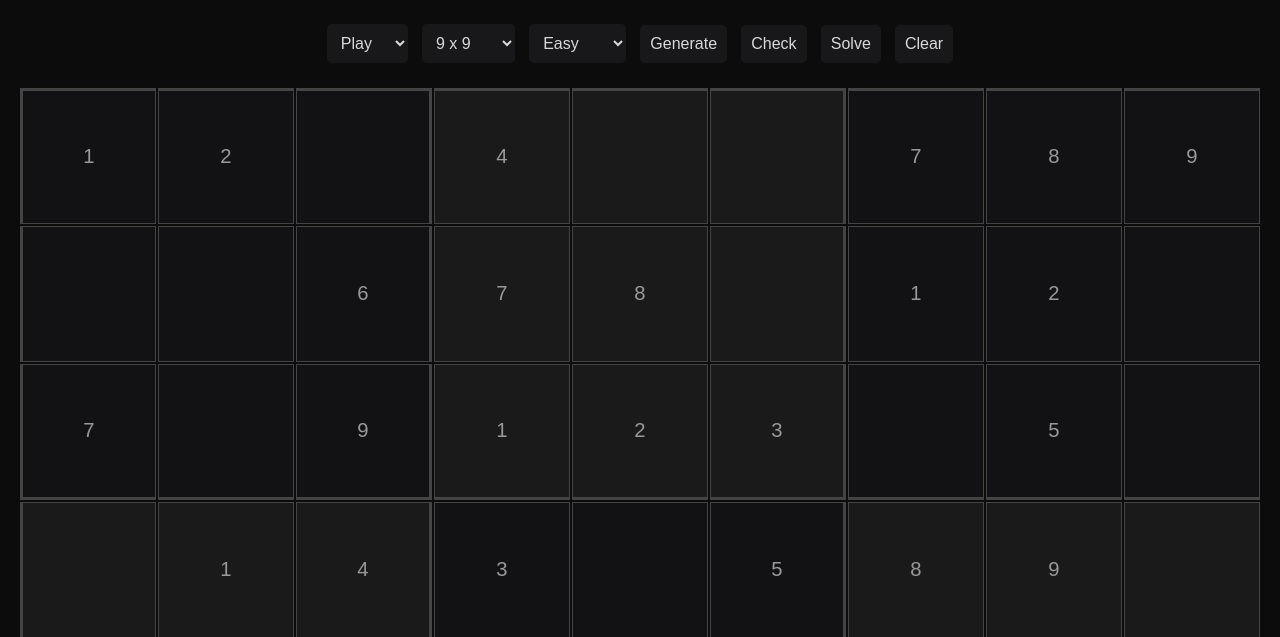
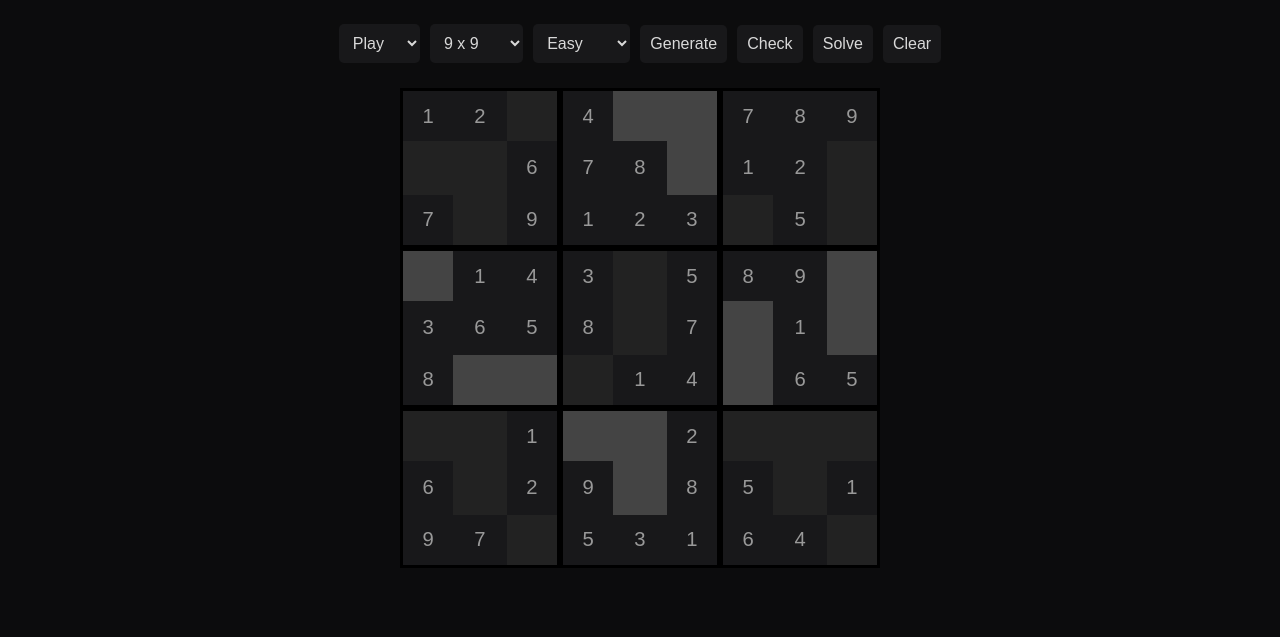
Before and after one commit to louaydavid/Sudoku-, a plain HTML site: page index.html in a window 1280 px wide. Shown: the part 87-724 px from the top of the page. Drawn offline with Linux system fonts and the light colour scheme.

Commit message:
Add files via upload

```diff
--- a/index.html
+++ b/index.html
@@ -2,18 +2,18 @@
 <html lang="en">
 <head>
   <meta charset="UTF-8" />
-  <meta name="viewport" content="width=device-width, initial-scale=1.0"/>
+  <meta name="viewport" content="width=device-width, initial-scale=1" />
   <title>Sudoku Master</title>
   <style>
     :root {
-      --bg: #0c0c0d;              /* Very dark background */
-      --fg: #d9d9d9;              /* Light gray text */
-      --accent: #794333;          /* Green accent */
-      --block1: #121214;          /* Slightly lighter black for blocks */
-      --block2: #1a1a1b;          /* Another subtle dark block color */
-      --input-bg: #18181a;        /* Input backgrounds */
-      --input-border: #3232bd;    /* Input border color */
-      --input-focus-bg: #121d5f;  /* Input focus background (green) */
+      --bg: #0c0c0d;
+      --fg: #d9d9d9;
+      --accent: #794333;
+      --block1: #222222;  /* Dark gray */
+      --block2: #444444;  /* Medium dark gray */
+      --input-bg: #18181a;
+      --input-border: #3232bd;
+      --input-focus-bg: #121d5f;
       --input-focus-color: #000000;
     }
 
@@ -30,74 +30,84 @@
       color: var(--accent);
     }
 
+    #controls {
+      margin-bottom: 15px;
+    }
+
     select, button {
       background: var(--input-bg);
       color: var(--fg);
       border: none;
       padding: 10px;
-      margin: 5px;
+      margin: 5px 3px;
       border-radius: 5px;
       font-size: 1rem;
+      cursor: pointer;
     }
 
     #board {
       display: grid;
       margin: 20px auto;
-      gap: 2px;
+      gap: 0; /* no gap so borders form continuous lines */
       max-width: 100vw;
       width: 100%;
+      max-width: 480px; /* limit max width for large screens */
       justify-content: center;
     }
 
     #board.size-9 {
       grid-template-columns: repeat(9, 1fr);
     }
-
     #board.size-12 {
       grid-template-columns: repeat(12, 1fr);
     }
-
     #board.size-16 {
       grid-template-columns: repeat(16, 1fr);
     }
 
     input.cell {
       width: 100%;
-      height: auto;
-      aspect-ratio: 1 / 1; /* keep cells square */
+      aspect-ratio: 1 / 1;
       font-size: calc(10px + 0.8vw);
       text-align: center;
       background: var(--input-bg);
       color: var(--fg);
-      border-style: solid;
-      border-color: #444;
-      border-width: 1px;
-      border-radius: 0;
+      border: none; /* remove default border, we add custom borders */
       box-sizing: border-box;
+      user-select: text;
+      outline-offset: -2px;
+    }
+
+    input.cell:focus {
+      background: var(--input-focus-bg);
+      color: var(--input-focus-color);
+      outline: 2px solid var(--input-border);
     }
 
     input.cell[disabled] {
       color: #999;
+      background: var(--input-bg);
     }
 
+    /* Clear contrasting block backgrounds */
     .cell[data-block="even"] {
-      background: var(--block1);
+      background-color: var(--block1);
     }
 
     .cell[data-block="odd"] {
-      background: var(--block2);
+      background-color: var(--block2);
     }
 
     @media (max-width: 600px) {
       input.cell {
         font-size: calc(8px + 1vw);
       }
+      select, button {
+        padding: 8px;
+        font-size: 0.9rem;
+      }
     }
 
-    #message {
-      margin-top: 10px;
-      font-weight: bold;
-    }
   </style>
 </head>
 <body>
@@ -122,6 +132,7 @@
     <button onclick="solve()">Solve</button>
     <button onclick="clearBoard()">Clear</button>
   </div>
+
   <div id="board" class="size-9"></div>
   <div id="message"></div>
 
@@ -178,6 +189,35 @@
           boardEl.appendChild(input);
         }
       }
+      updateBlockBorders();
+    }
+
+    function updateBlockBorders() {
+      const [blockR, blockC] = blockSize;
+      document.querySelectorAll('input.cell').forEach(cell => {
+        const r = parseInt(cell.dataset.r);
+        const c = parseInt(cell.dataset.c);
+
+        // Reset borders
+        cell.style.borderTop = '0';
+        cell.style.borderLeft = '0';
+        cell.style.borderRight = '0';
+        cell.style.borderBottom = '0';
+
+        // Bold black borders around block edges
+        if (r % blockR === 0) {
+          cell.style.borderTop = '3px solid black';
+        }
+        if (c % blockC === 0) {
+          cell.style.borderLeft = '3px solid black';
+        }
+        if ((c + 1) % blockC === 0 || c === boardSize - 1) {
+          cell.style.borderRight = '3px solid black';
+        }
+        if ((r + 1) % blockR === 0 || r === boardSize - 1) {
+          cell.style.borderBottom = '3px solid black';
+        }
+      });
     }
 
     function clearBoard() {
@@ -234,7 +274,7 @@
 
     function generateFullBoard() {
       const grid = Array.from({ length: boardSize }, () => Array(boardSize).fill(0));
-      solveBoard(grid); // start with full valid board
+      solveBoard(grid); // generate a full valid board
       return grid;
     }
 
@@ -258,37 +298,6 @@
       }
     }
 
-    function updateBlockBorders() {
-      const [blockR, blockC] = blockSize;
-      document.querySelectorAll('input.cell').forEach(cell => {
-        const r = parseInt(cell.dataset.r);
-        const c = parseInt(cell.dataset.c);
-
-        // Reset all borders to normal
-        cell.style.borderTopWidth = '1px';
-        cell.style.borderLeftWidth = '1px';
-        cell.style.borderRightWidth = '1px';
-        cell.style.borderBottomWidth = '1px';
-
-        // Thicker right border if last column of block (except last overall col)
-        if ((c + 1) % blockC === 0 && c !== boardSize - 1) {
-          cell.style.borderRightWidth = '3px';
-        }
-        // Thicker bottom border if last row of block (except last overall row)
-        if ((r + 1) % blockR === 0 && r !== boardSize - 1) {
-          cell.style.borderBottomWidth = '3px';
-        }
-        // Thicker top border for first row
-        if (r === 0) {
-          cell.style.borderTopWidth = '3px';
-        }
-        // Thicker left border for first column
-        if (c === 0) {
-          cell.style.borderLeftWidth = '3px';
-        }
-      });
-    }
-
     function generate() {
       messageEl.textContent = "";
       boardSize = parseInt(sizeEl.value);
@@ -302,7 +311,6 @@
       }
 
       renderBoard();
-      updateBlockBorders();
     }
 
     function check() {
@@ -335,11 +343,12 @@
       }
       board = userBoard;
       renderBoard();
-      updateBlockBorders();
       messageEl.textContent = "Solved!";
     }
 
-    generate();
+    window.onload = () => {
+      generate();
+    };
   </script>
 </body>
 </html>
```
